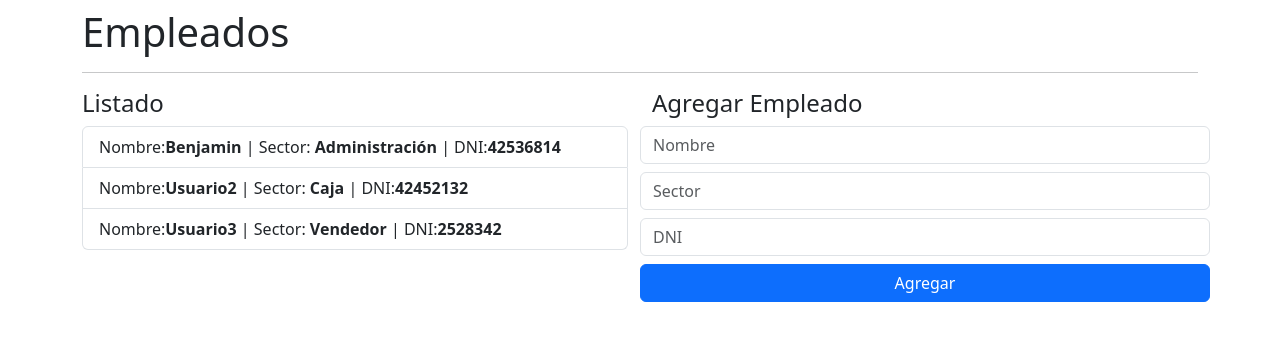
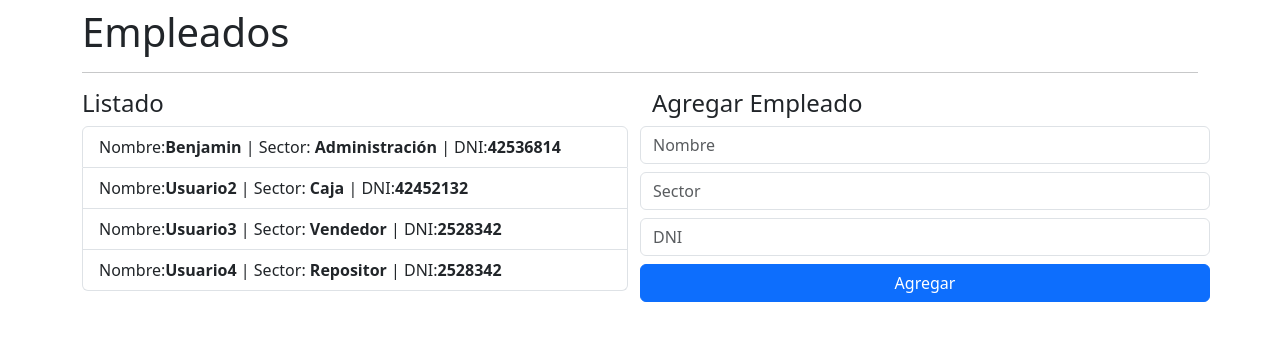
Before and after one commit to bbenjamin99/fh-angular, an Angular app in the folder 02-bases/: page / in a window 1280 px wide. Shown: the top 340 px of the page. Built offline with nearby package versions, Linux system fonts and the light colour scheme.

Commit message:
Expandiendo *ngFor

```diff
--- a/02-bases/src/app/employees/components/list/list-employees.components.html
+++ b/02-bases/src/app/employees/components/list/list-employees.components.html
@@ -1,6 +1,7 @@
 <h4>Listado</h4>
 
     <ul class="list-group">
+
         <li class="list-group-item"
         *ngFor="let employ of listEmployees">
        <span> Nombre:</span> <Strong>{{employ.nombre}} </Strong> |
--- a/02-bases/src/app/employees/components/list/list-employees.components.ts
+++ b/02-bases/src/app/employees/components/list/list-employees.components.ts
@@ -9,6 +9,7 @@ import { Employ } from "../../interfaces/employ.interface";
 
 
 export class ListEmployeesComponent {
+
     @Input()
     public listEmployees : Employ[] = [{
       nombre: "Benjamin", sector: "Administración", dni: 42536814
--- a/02-bases/src/app/employees/interfaces/employ.interface.ts
+++ b/02-bases/src/app/employees/interfaces/employ.interface.ts
@@ -1,4 +1,3 @@
-
 
 export interface Employ {
     nombre: string,
--- a/02-bases/src/app/employees/pages/main-page.components.ts
+++ b/02-bases/src/app/employees/pages/main-page.components.ts
@@ -13,6 +13,7 @@ export class MainPageComponent {
     {nombre: "Benjamin", sector: "Administración", dni: 42536814},
     {nombre: "Usuario2", sector: "Caja", dni: 42452132},
     {nombre: "Usuario3", sector: "Vendedor", dni: 2528342},
+    {nombre: "Usuario4", sector: "Repositor", dni: 2528342},
 
   ];
 
```
Also changed, not shown: 02-bases/src/app/employees/employees.module.ts (line endings or trailing spaces).
